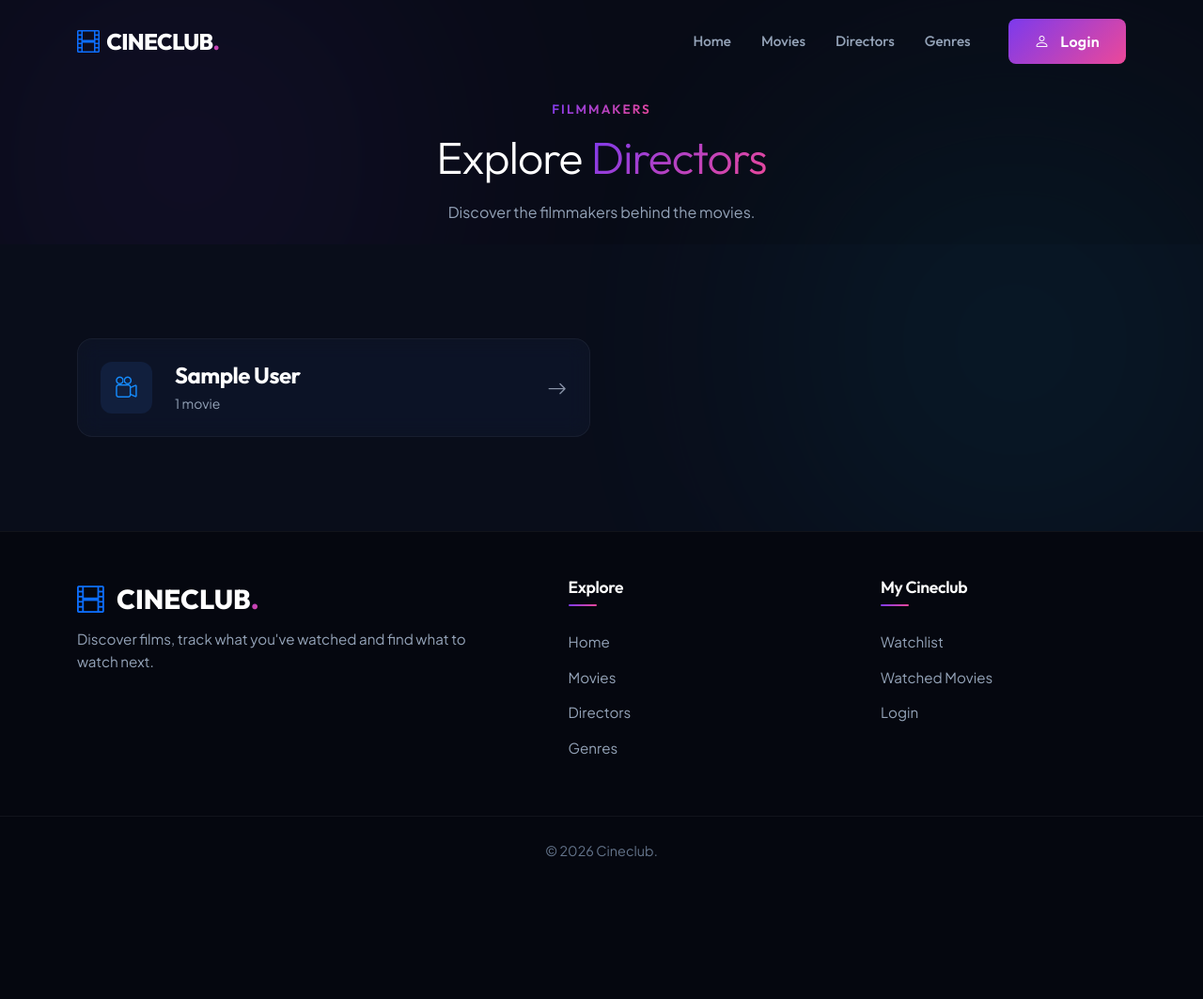
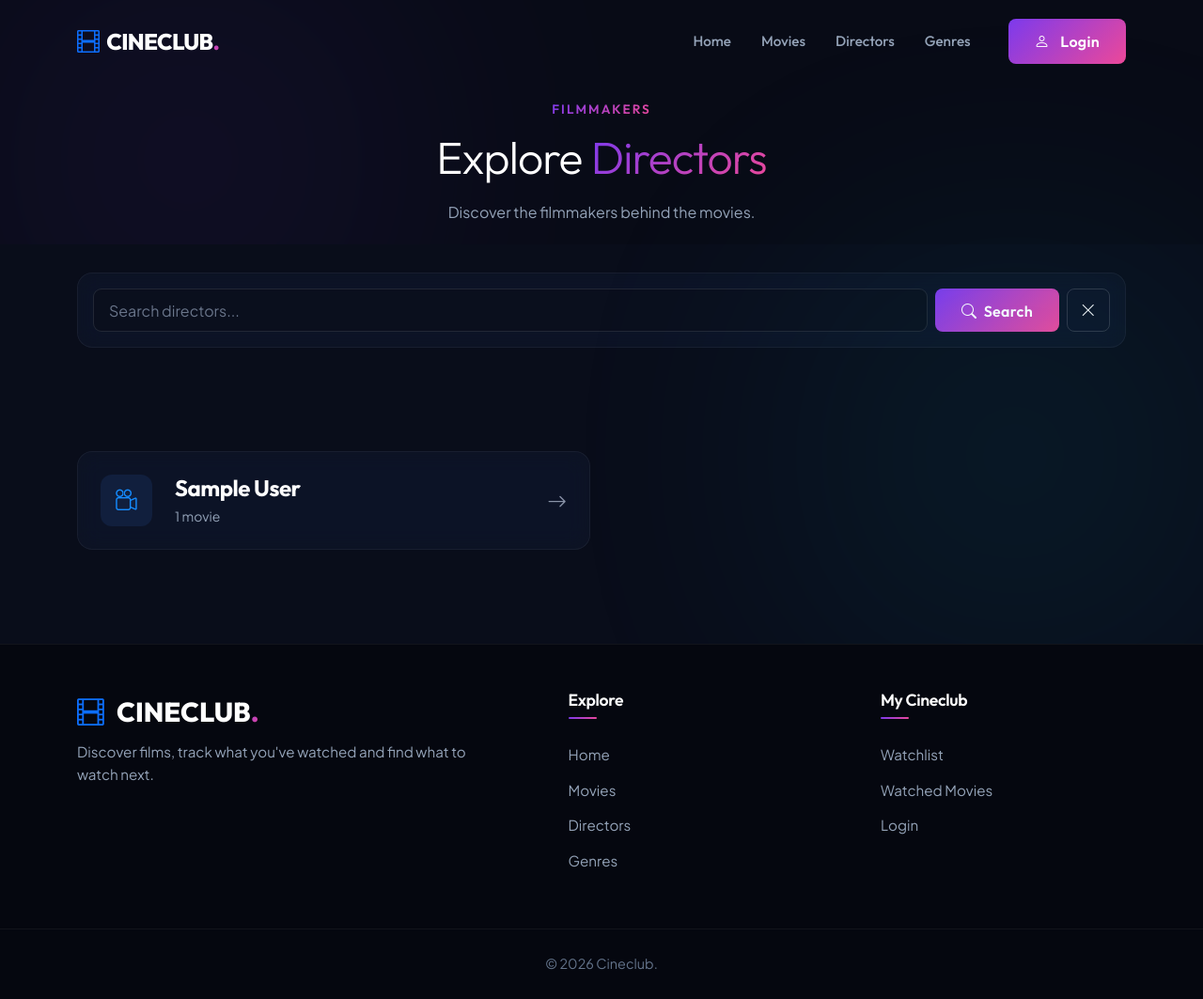
Before and after one commit to Mendoncin/cineclub-django, a Django app: page /directors/ in a window 1280 px wide. Shown: the whole page at 94% size. Before the commit the page ends 912 px from the top, so only its background shows below. Run offline with Django 5.2, Linux system fonts and the light colour scheme; tables that the repository leaves empty hold one stand-in row (values such as "Sample post").

Commit message:
feat: Add director search

```diff
--- a/catalog/forms.py
+++ b/catalog/forms.py
@@ -35,3 +35,17 @@ class MovieSearchForm(forms.Form):
             attrs={"class": "form-select"}
         ),
     )
+
+
+class DirectorSearchForm(forms.Form):
+    query = forms.CharField(
+        max_length=200,
+        required=False,
+        label="",
+        widget=forms.TextInput(
+            attrs={
+                "placeholder": "Search directors...",
+                "class": "form-control",
+            }
+        ),
+    )
--- a/catalog/views.py
+++ b/catalog/views.py
@@ -2,7 +2,8 @@ from django.db.models.aggregates import Count
 from django.shortcuts import render
 from catalog.models import Movie, Genre, Director
 from django.views import generic
-from catalog.forms import MovieSearchForm
+from catalog.forms import MovieSearchForm, DirectorSearchForm
+from django.db.models import Q
 
 # Create your views here.
 
@@ -76,9 +77,32 @@ class DirectorListView(generic.ListView):
     context_object_name = "directors"
 
     def get_queryset(self):
-        return Director.objects.annotate(
+        queryset = Director.objects.annotate(
             num_movies=Count("movie")
         )
+
+        form = DirectorSearchForm(self.request.GET)
+
+        if form.is_valid():
+            query = form.cleaned_data["query"]
+
+            if query:
+                terms = query.split()
+
+                for term in terms:
+                    queryset = queryset.filter(
+                        Q(first_name__icontains=term)
+                        | Q(last_name__icontains=term)
+                    )
+
+        return queryset
+
+    def get_context_data(self, **kwargs):
+        context = super().get_context_data(**kwargs)
+        context["search_form"] = DirectorSearchForm(
+            self.request.GET
+        )
+        return context
 
 
 class DirectorDetailView(generic.DetailView):
--- a/static/catalog/css/director_list.css
+++ b/static/catalog/css/director_list.css
@@ -44,3 +44,31 @@
     transform: translateX(5px);
     color: #ffffff;
 }
+
+.director-filter-section {
+    padding: 30px 0 10px;
+}
+
+.director-filter-section input {
+    width: 100%;
+    height: 46px;
+
+    padding: 0 16px;
+
+    border: 1px solid rgba(255, 255, 255, 0.1);
+    border-radius: 9px;
+
+    background: rgba(10, 15, 29, 0.8);
+    color: #fff;
+
+    outline: none;
+}
+
+.director-filter-section input::placeholder {
+    color: #69758a;
+}
+
+.director-filter-section input:focus {
+    border-color: rgba(196, 66, 255, 0.6);
+    box-shadow: 0 0 0 3px rgba(196, 66, 255, 0.08);
+}
--- a/templates/catalog/director_list.html
+++ b/templates/catalog/director_list.html
@@ -27,6 +27,40 @@ Directors | Cineclub
     </div>
 </section>
 
+<section class="director-filter-section">
+    <div class="container">
+
+        <form method="get" class="glass-card p-3">
+
+            <div class="d-flex flex-nowrap align-items-center gap-2">
+
+                <div class="flex-grow-1" style="min-width: 0;">
+                    {{ search_form.query }}
+                </div>
+
+                <button
+                    type="submit"
+                    class="btn btn-synapse-primary flex-shrink-0"
+                    style="height: 46px;"
+                >
+                    <i class="bi bi-search me-1"></i>
+                    Search
+                </button>
+
+                <a
+                    href="{% url 'catalog:director-list' %}"
+                    class="btn btn-synapse-outline flex-shrink-0 d-flex align-items-center justify-content-center"
+                    style="width: 46px; height: 46px; padding: 0;"
+                >
+                    <i class="bi bi-x-lg"></i>
+                </a>
+
+            </div>
+
+        </form>
+
+    </div>
+</section>
 
 <section class="section-padding glow-wrapper">
     <div class="glow-blob glow-cyan bottom-0 end-0"></div>
```
